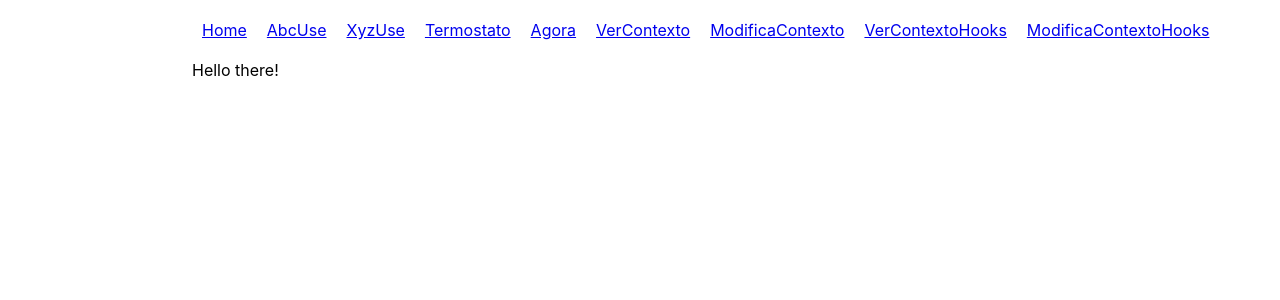
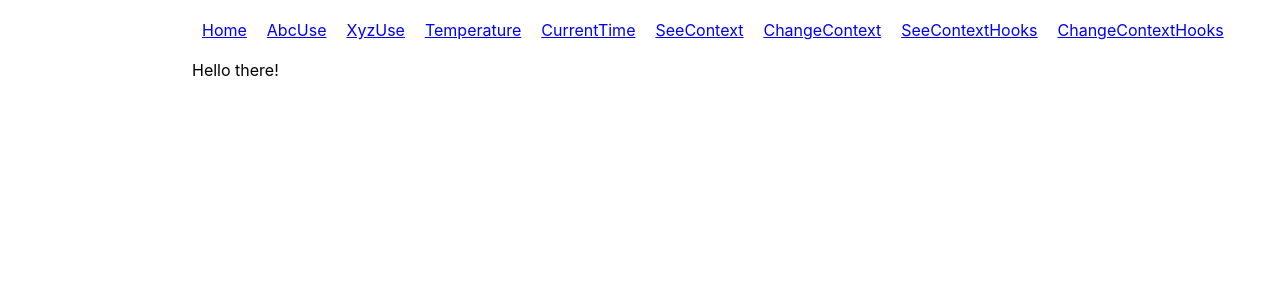
Before and after one commit to fernandobhz/hello-react-basics, a React (Create React App) app: page / in a window 1280 px wide. Shown: the top 300 px of the page. Built offline with nearby package versions, Linux system fonts and the light colour scheme.

Commit message:
chore: en Us translation

```diff
--- a/src/App.js
+++ b/src/App.js
@@ -24,16 +24,18 @@ function XyzUse() {
 
 // ----------------------------------------------------------------------------------------------------------------------------------------
 
-function Termostato({ initialValue = 30 }) {
+function Temperature({ initialValue = 30 }) {
   const [value, setValue] = useState(initialValue);
 
   return (
-    <div>
-      Quanto é quente para você?
-      <button onClick={() => setValue(value - 1)}>( - )</button>
-      <input type="text" value={value} onChange={event => setValue(event.target.value)} />
-      <button onClick={() => setValue(value + 1)}>( + )</button>
-      Você disse que {value} é quente para você!!!
+    <div style={{ display: "flex", justifyContent: 'space-between', width: '70%' }}>
+      <span>How many degrees Celsius is hot for you?</span>
+      <span>
+        <button onClick={() => setValue(value - 1)}>( - )</button>
+        <input type="text" value={value} onChange={event => setValue(event.target.value)} />
+        <button onClick={() => setValue(value + 1)}>( + )</button>
+      </span>
+      <span>You said that '{value}' is hot for you!</span>
     </div>
   );
 }
@@ -43,16 +45,16 @@ function Termostato({ initialValue = 30 }) {
 const utcServiceUrl = `https://app-current-utc-git-fernandobh.herokuapp.com`;
 const fetchJson = (...args) => fetch(...args).then(response => response.json());
 
-function Agora() {
+function CurrentTime() {
   const [utc, setUtc] = useState(`loading`);
 
-  const atualiza = () => fetchJson(utcServiceUrl).then(setUtc);
+  const updateUtc = () => fetchJson(utcServiceUrl).then(setUtc);
 
-  useEffect(atualiza, []);
+  useEffect(updateUtc, []);
 
   return (
     <div>
-      Agora é: '{utc}', <button onClick={atualiza}>atualizar</button>
+      The current utc is : '{utc}', <button onClick={updateUtc}>update current utc</button>
     </div>
   );
 }
@@ -64,16 +66,16 @@ const LastChangeContext = createContext({
   setChange: () => {},
 });
 
-function VerContexto() {
-  return <LastChangeContext.Consumer>{({ change }) => <div>A ultima mudança foi: '{change}'</div>}</LastChangeContext.Consumer>;
+function SeeContext() {
+  return <LastChangeContext.Consumer>{({ change }) => <div>The last change was: '{change}'</div>}</LastChangeContext.Consumer>;
 }
 
-function ModificaContexto() {
+function ChangeContext() {
   return (
     <LastChangeContext.Consumer>
       {({ setChange }) => (
         <div>
-          <button onClick={() => setChange(prompt("qual o novo valor do contexto?", Math.random().toString(36).slice(-5)))}>Atualizar contexto</button>
+          <button onClick={() => setChange(prompt("New value of context:", Math.random().toString(36).slice(-5)))}> Update Context </button>
         </div>
       )}
     </LastChangeContext.Consumer>
@@ -82,18 +84,18 @@ function ModificaContexto() {
 
 // ----------------------------------------------------------------------------------------------------------------------------------------
 
-function VerContextoHooks() {
+function SeeContextHooks() {
   const { change } = useContext(LastChangeContext);
 
-  return <div>(Hooks) A ultima mudança foi: '{change}'</div>;
+  return <div>(Hooks) The last change was: '{change}'</div>;
 }
 
-function ModificaContextoHooks() {
+function ChangeContextHooks() {
   const { setChange } = useContext(LastChangeContext);
 
   return (
     <div>
-      (Hooks) <button onClick={() => setChange(prompt("qual o novo valor do contexto?", Math.random().toString(36).slice(-5)))}>Atualizar contexto</button>
+      (Hooks) <button onClick={() => setChange(prompt("New value of context:", Math.random().toString(36).slice(-5)))}> Update Context </button>
     </div>
   );
 }
@@ -114,24 +116,24 @@ function App() {
           <Link to="/">Home</Link>
           <Link to="/AbcUse/a/b/c">AbcUse</Link>
           <Link to="/XyzUse/1/2/3">XyzUse</Link>
-          <Link to="/Termostato">Termostato</Link>
-          <Link to="/Agora">Agora</Link>
-          <Link to="/VerContexto">VerContexto</Link>
-          <Link to="/ModificaContexto">ModificaContexto</Link>
-          <Link to="/VerContextoHooks">VerContextoHooks</Link>
-          <Link to="/ModificaContextoHooks">ModificaContextoHooks</Link>
+          <Link to="/Temperature">Temperature</Link>
+          <Link to="/CurrentTime">CurrentTime</Link>
+          <Link to="/SeeContext">SeeContext</Link>
+          <Link to="/ChangeContext">ChangeContext</Link>
+          <Link to="/SeeContextHooks">SeeContextHooks</Link>
+          <Link to="/ChangeContextHooks">ChangeContextHooks</Link>
           <br />
           <br />
           <Switch>
             <Route path="/" exact component={Home} />
             <Route path="/AbcUse/:a/:b/:c" exact component={AbcUse} />
             <Route path="/XyzUse/:x/:y/:z" exact component={XyzUse} />
-            <Route path="/Termostato/" exact component={Termostato} />
-            <Route path="/Agora/" exact component={Agora} />
-            <Route path="/VerContexto/" component={VerContexto} />
-            <Route path="/ModificaContexto/" component={ModificaContexto} />
-            <Route path="/VerContextoHooks/" component={VerContextoHooks} />
-            <Route path="/ModificaContextoHooks/" component={ModificaContextoHooks} />
+            <Route path="/Temperature/" exact component={Temperature} />
+            <Route path="/CurrentTime/" exact component={CurrentTime} />
+            <Route path="/SeeContext/" component={SeeContext} />
+            <Route path="/ChangeContext/" component={ChangeContext} />
+            <Route path="/SeeContextHooks/" component={SeeContextHooks} />
+            <Route path="/ChangeContextHooks/" component={ChangeContextHooks} />
           </Switch>
         </LastChangeContext.Provider>
       </BrowserRouter>
```
Also changed, not shown: src/App.css (line endings or trailing spaces).
